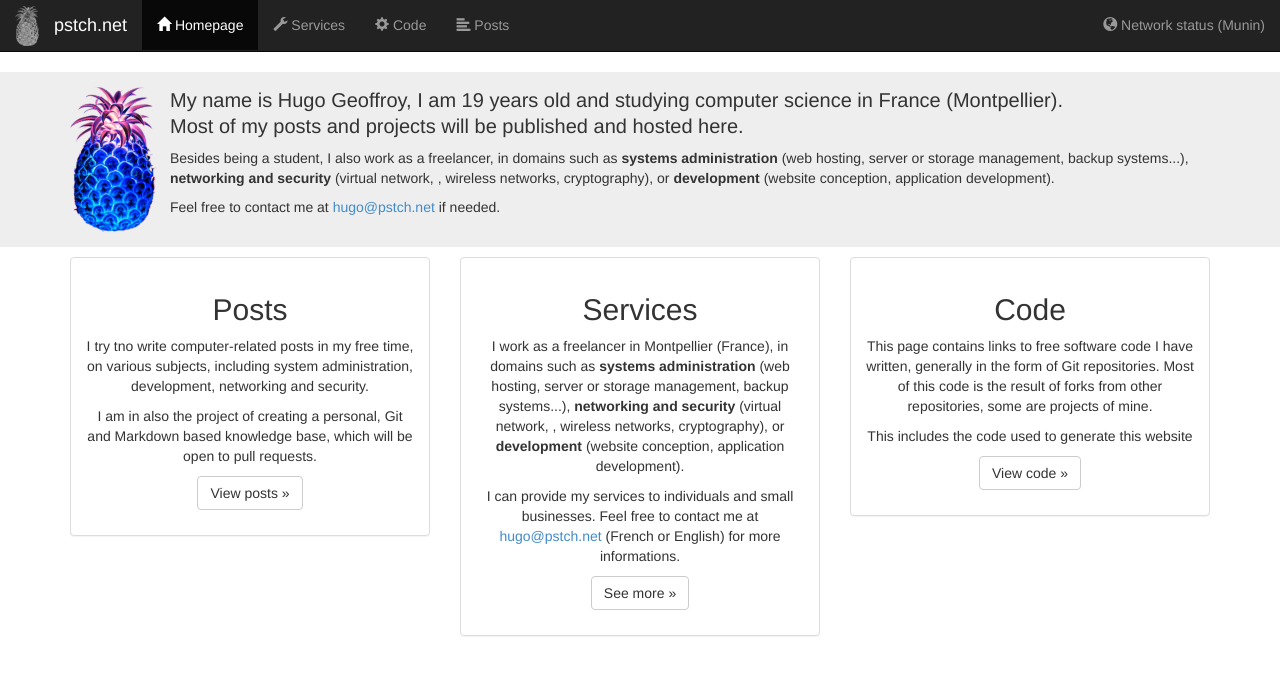
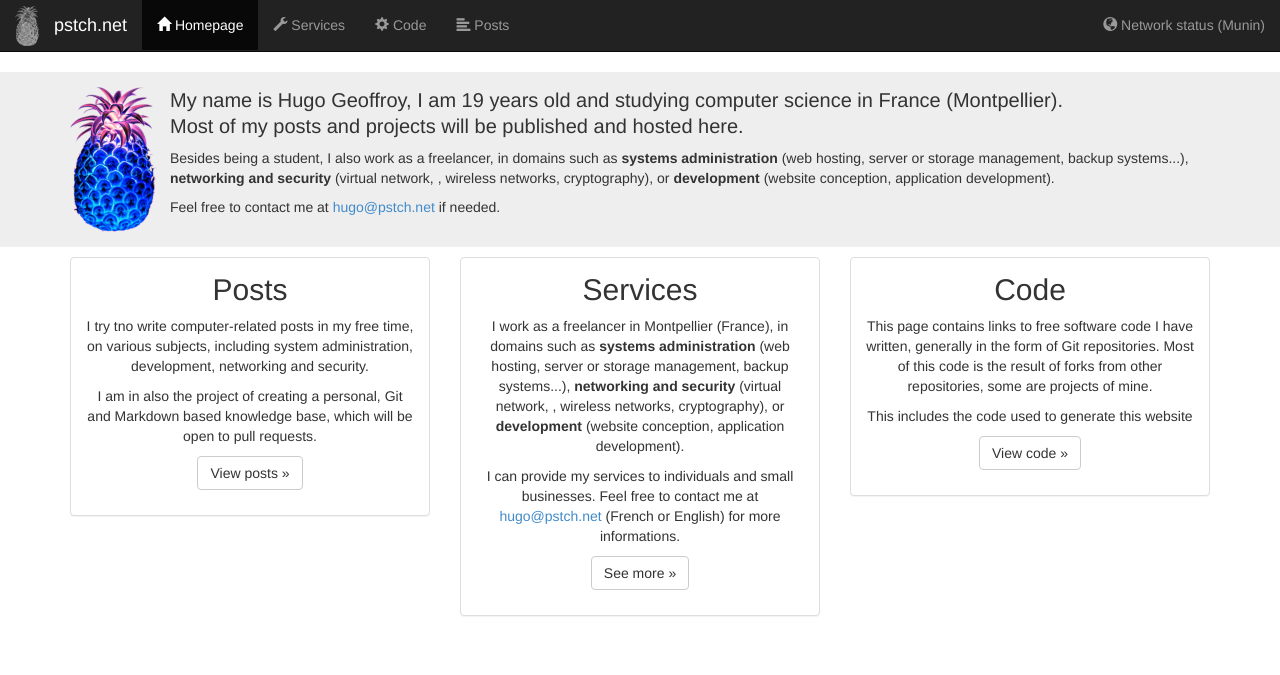
Before and after one commit to pstch/pstch-www, a Jekyll site: the page built from index.html, in a window 1280 px wide. Shown: the top 675 px of the page. Built offline with Jekyll 4.4.1, drawn with Linux system fonts in a browser that asks for light colours.

Commit message:
New design with bootstrap

```diff
--- a/media/css/custom.css
+++ b/media/css/custom.css
@@ -29,6 +29,6 @@
 #home-cells > .row > div {
     text-align: center;
 }
-#home-cells > .row > div > h2 {
+#home-cells > .row > div h2 {
     margin-top: 0px;
 }
```
